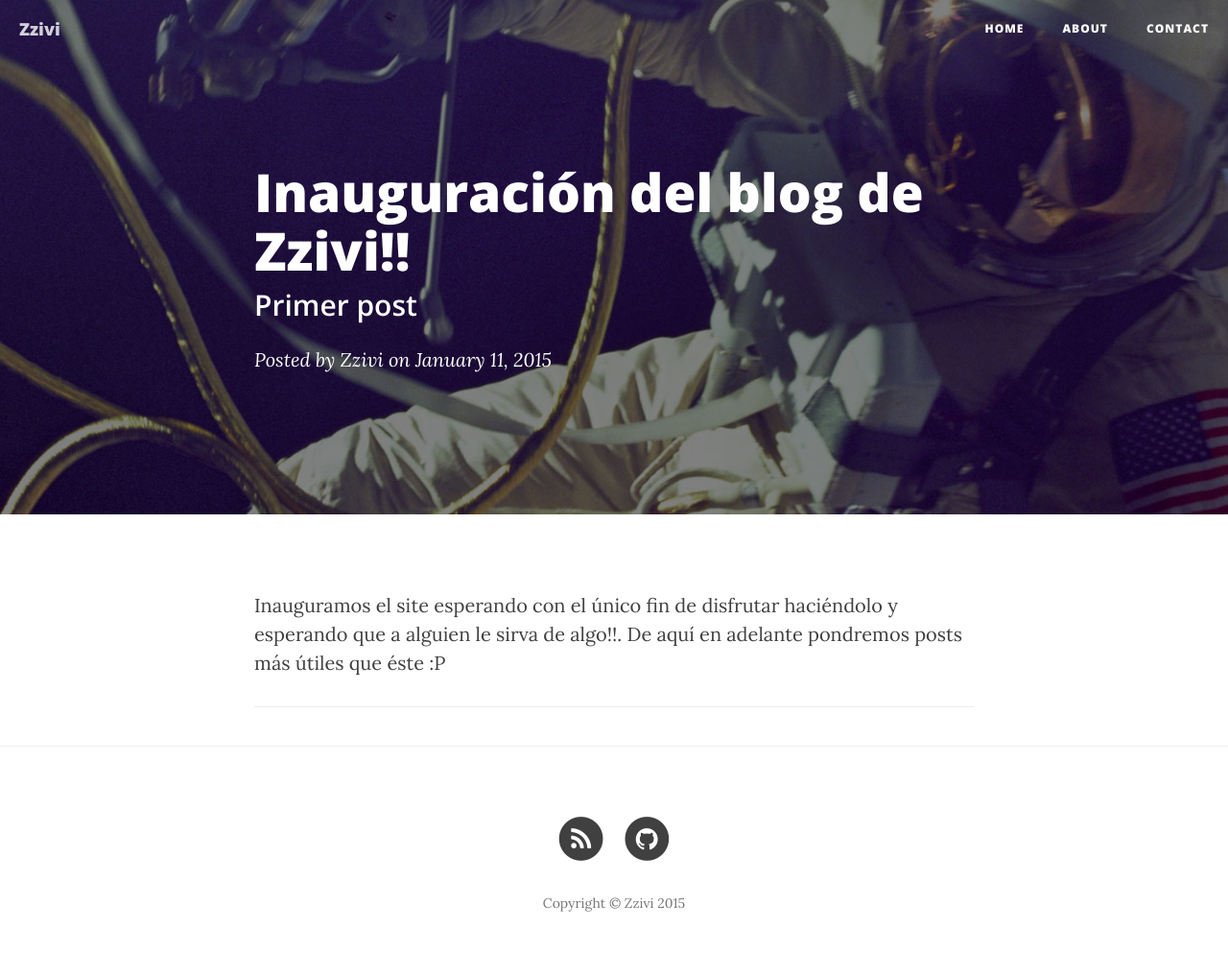
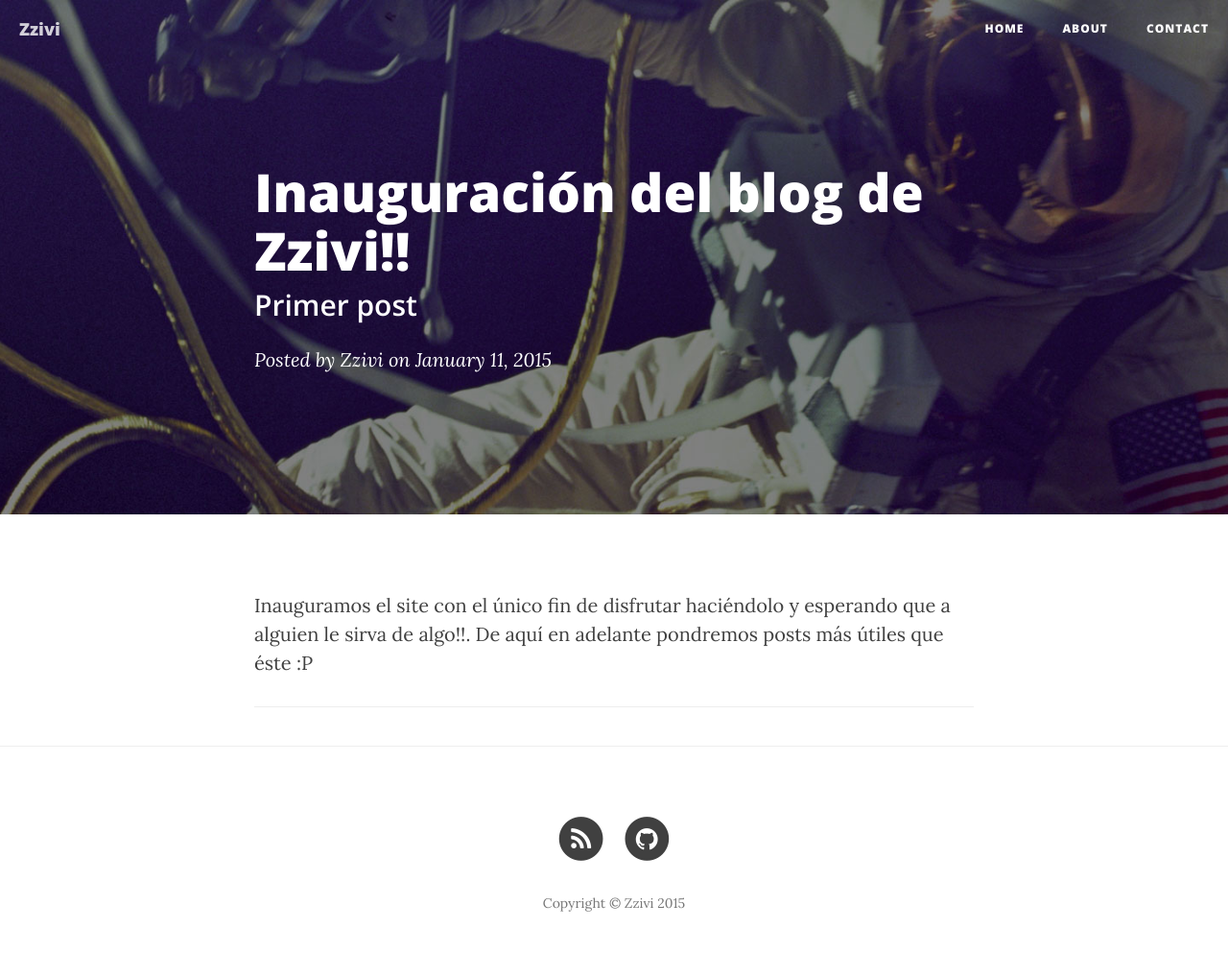
Before and after one commit to Zzivi/zzivi.github.io, a Jekyll site: the page built from _posts/2014-09-24-man-must-explore.markdown, in a window 1280 px wide. Shown: the whole page at 96% size. Built offline with Jekyll 4.4.1, drawn with Linux system fonts in a browser that asks for light colours; nearby versions of some CDN libraries.

Commit message:
Modify post and add git ignore directory

```diff
--- a/_posts/2014-09-24-man-must-explore.markdown
+++ b/_posts/2014-09-24-man-must-explore.markdown
@@ -7,4 +7,4 @@ author:     "Zzivi"
 header-img: "img/post-bg-06.jpg"
 ---
 
-<p>Inauguramos el site esperando con el único fin de disfrutar haciéndolo y esperando que a alguien le sirva de algo!!. De aquí en adelante pondremos posts más útiles que éste :P</p>
+<p>Inauguramos el site con el único fin de disfrutar haciéndolo y esperando que a alguien le sirva de algo!!. De aquí en adelante pondremos posts más útiles que éste :P</p>
```
Also changed, not shown: 1 other file.
